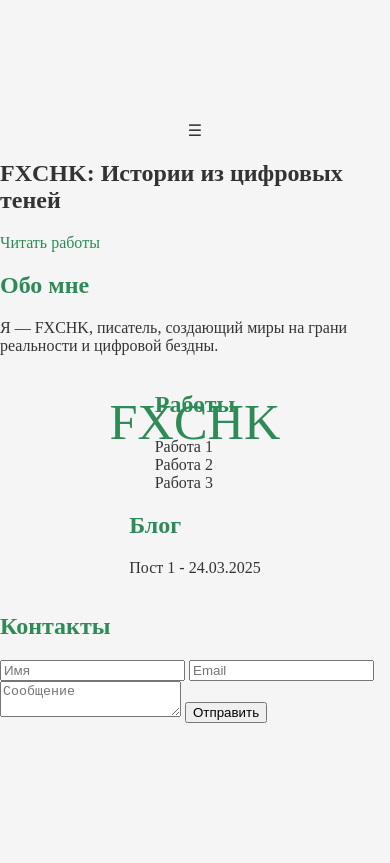
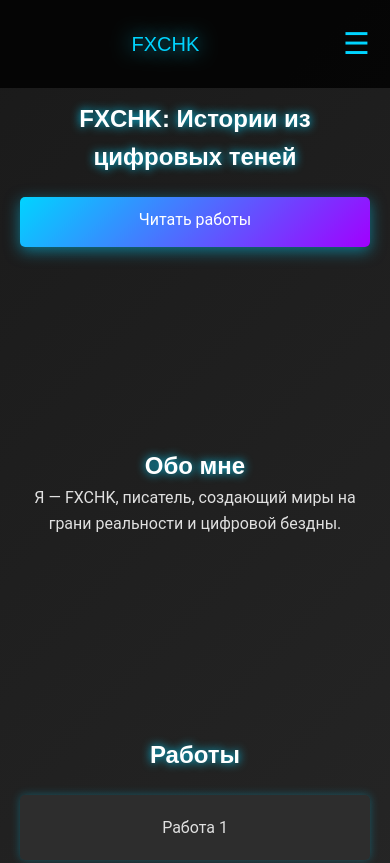
Before and after one commit to Foxichek/Foxichek.github.io, a plain HTML site: page index.html in a window 390 px wide. Shown: the top 863 px of the page. Drawn offline with Linux system fonts and the light colour scheme.

Commit message:
Update styles.css

```diff
--- a/styles.css
+++ b/styles.css
@@ -1,105 +1,178 @@
-body {
+/* Общие стили */
+* {
     margin: 0;
     padding: 0;
-    font-family: 'Merriweather', serif;
-    background-color: #F5F5F5;
-    color: #333333;
-    overflow: hidden;
-    height: 100vh;
+    box-sizing: border-box;
+    font-family: 'Roboto', sans-serif;
+}
+
+body {
+    background: linear-gradient(135deg, #1A1A1A, #2D2D2D);
+    color: #E0E0E0;
+    line-height: 1.6;
+    overflow-x: hidden;
+}
+
+/* Шапка */
+header {
+    position: fixed;
+    top: 0;
+    width: 100%;
     display: flex;
-    flex-direction: column;
-    justify-content: center;
+    justify-content: space-between;
     align-items: center;
+    padding: 20px;
+    background: rgba(0, 0, 0, 0.8);
+    z-index: 1000;
 }
 
 .logo {
-    font-family: 'Cinzel', serif;
-    font-size: 48px;
-    color: #2E8B57; /* Зеленый в стиле фэнтези */
-    position: absolute;
-    top: 50%;
-    left: 50%;
-    transform: translate(-50%, -50%);
-    transition: all 0.5s ease;
-    cursor: pointer;
-    animation: pulse 2s infinite;
+    font-family: 'Orbitron', sans-serif;
+    font-size: 24px;
+    color: #00D4FF;
+    text-shadow: 0 0 10px #00D4FF;
+    animation: glow 2s infinite;
 }
 
-.logo:hover {
-    filter: drop-shadow(0 0 10px rgba(46, 139, 87, 0.8));
-}
-
-.logo.clicked {
-    top: 20px;
-    left: 20px;
-    transform: none;
-    font-size: 32px;
-    animation: none;
+.hamburger {
+    display: none;
+    font-size: 30px;
+    color: #00D4FF;
+    cursor: pointer;
 }
 
 .menu {
-    display: none;
-    position: absolute;
-    top: 20px;
-    left: 50%;
-    transform: translateX(-50%);
-    gap: 20px;
+    display: flex;
+    gap: 10px;
 }
 
-.menu-button {
-    font-family: 'Cinzel', serif;
-    font-size: 18px;
-    background: none;
-    border: none;
-    color: #2E8B57;
-    cursor: pointer;
-    padding: 10px;
-    transition: color 0.3s ease;
+/* Кнопки */
+.button {
+    display: inline-block;
+    padding: 10px 20px;
+    background: linear-gradient(135deg, #00D4FF, #A100FF);
+    color: #FFFFFF;
+    text-decoration: none;
+    border-radius: 5px;
+    box-shadow: 0 4px 15px rgba(0, 212, 255, 0.5);
+    transition: all 0.3s ease;
 }
 
-.menu-button:hover {
-    color: #DAA520; /* Золотистый акцент */
+.button:hover {
+    transform: translateY(-2px);
+    box-shadow: 0 0 20px rgba(0, 212, 255, 0.8);
+    animation: glow 1s infinite;
 }
 
-.content {
-    display: none;
-    width: 80%;
-    max-width: 800px;
+/* Секции */
+section {
+    padding: 100px 20px;
     text-align: center;
-    margin-top: 100px;
 }
 
-.section {
-    display: none;
+h1, h2 {
+    font-family: 'Orbitron', sans-serif;
+    color: #FFFFFF;
+    text-shadow: 0 0 10px #00D4FF;
 }
 
-.section.active {
-    display: block;
-    animation: fadeIn 0.5s ease;
+.title {
+    font-size: 36px;
+    animation: fadeIn 1s ease-in;
 }
 
-h2 {
-    font-family: 'Cinzel', serif;
-    color: #2E8B57;
+.cta {
+    margin-top: 20px;
+    font-size: 18px;
 }
 
-a {
-    color: #2E8B57;
-    text-decoration: none;
+/* Работы */
+.works-grid {
+    display: grid;
+    grid-template-columns: repeat(auto-fit, minmax(200px, 1fr));
+    gap: 20px;
+    margin-top: 20px;
 }
 
-a:hover {
-    color: #DAA520;
+.work-card {
+    background: #2D2D2D;
+    padding: 20px;
+    border-radius: 5px;
+    box-shadow: 0 0 10px rgba(0, 212, 255, 0.3);
+    transition: transform 0.3s ease;
+}
+
+.work-card:hover {
+    transform: scale(1.05);
+}
+
+/* Форма */
+form {
+    display: flex;
+    flex-direction: column;
+    gap: 10px;
+    max-width: 400px;
+    margin: 20px auto;
+}
+
+input, textarea {
+    padding: 10px;
+    background: #2D2D2D;
+    border: none;
+    color: #E0E0E0;
+    border-radius: 5px;
 }
 
 /* Анимации */
-@keyframes pulse {
-    0% { transform: translate(-50%, -50%) scale(1); }
-    50% { transform: translate(-50%, -50%) scale(1.05); }
-    100% { transform: translate(-50%, -50%) scale(1); }
+@keyframes glow {
+    0% { text-shadow: 0 0 5px #00D4FF; }
+    50% { text-shadow: 0 0 20px #00D4FF; }
+    100% { text-shadow: 0 0 5px #00D4FF; }
 }
 
 @keyframes fadeIn {
     from { opacity: 0; }
     to { opacity: 1; }
 }
+
+/* Адаптивность */
+@media (max-width: 768px) {
+    .logo {
+        font-size: 20px;
+        width: 100px;
+        margin: 0 auto;
+    }
+
+    .hamburger {
+        display: block;
+    }
+
+    .menu {
+        display: none;
+        flex-direction: column;
+        position: absolute;
+        top: 60px;
+        left: 0;
+        width: 100%;
+        background: rgba(0, 0, 0, 0.9);
+        padding: 20px;
+    }
+
+    .menu.active {
+        display: flex;
+    }
+
+    .button {
+        width: 100%;
+        height: 50px;
+        font-size: 16px;
+    }
+
+    .title {
+        font-size: 24px;
+    }
+
+    .works-grid {
+        grid-template-columns: 1fr;
+    }
+}
```
